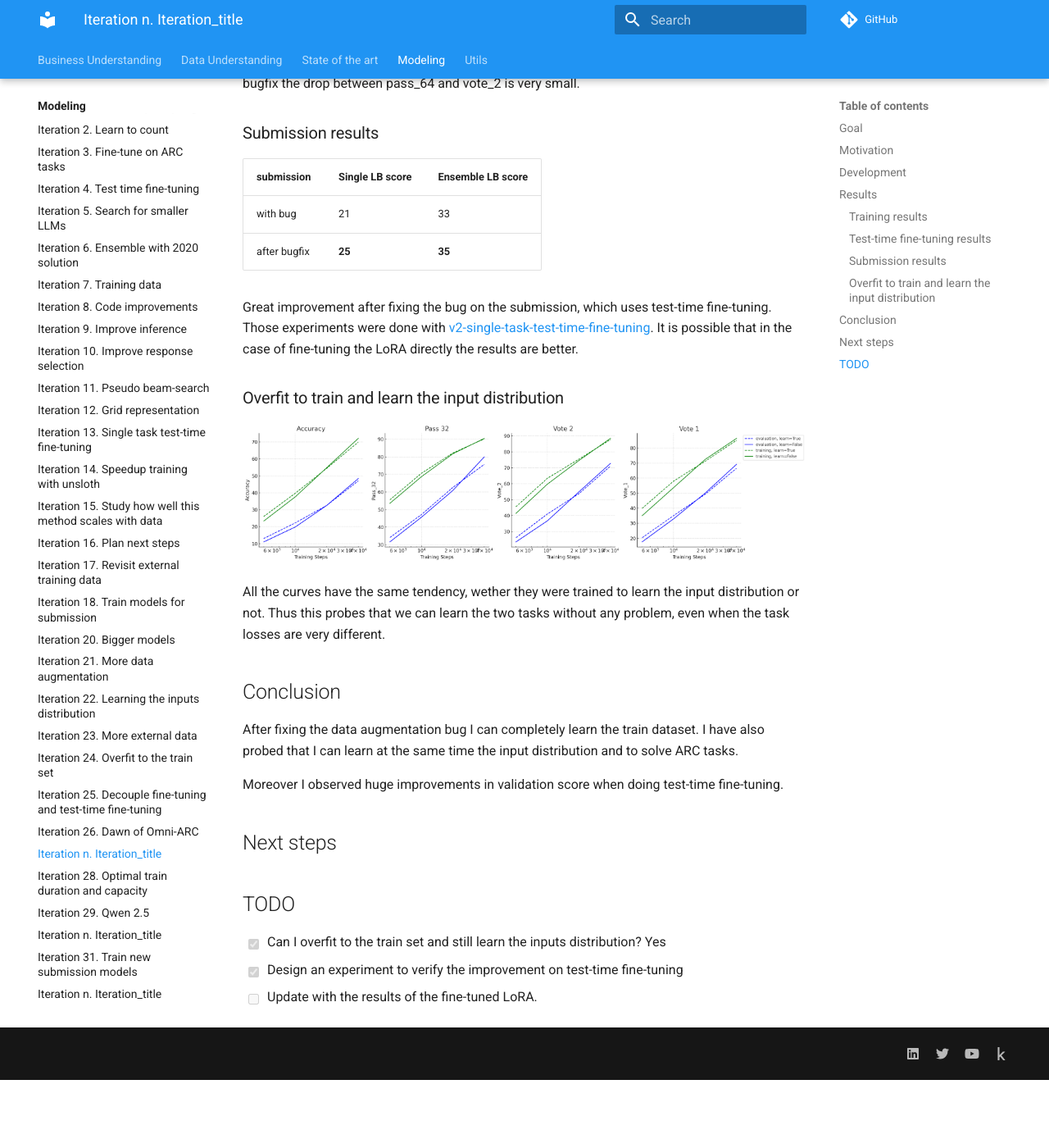
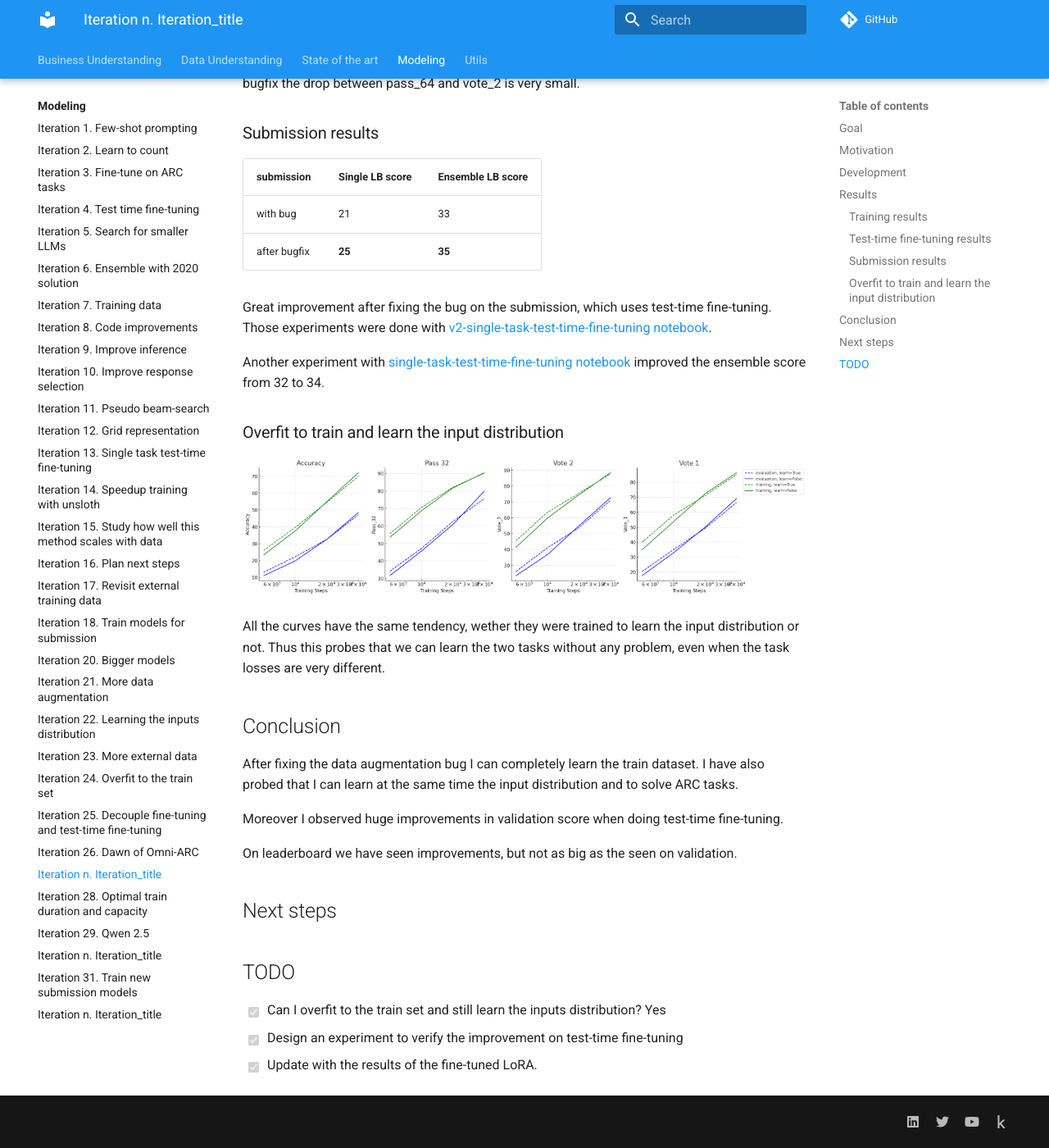
Before and after one commit to zhengjunyao-work/arc24, an MkDocs documentation site: the page built from docs/modeling/Iteration_27_fix_data_augmentation_bug.md, in a window 1280 px wide and 1400 px high, scrolled down 1503 px. Shown: the whole window at 82% size. Built offline with MkDocs 1.6.1 and Material for MkDocs 9.7.7, drawn with Linux system fonts in a browser that asks for light colours; comment, search, counter and statistics services are not loaded; before the commit the page ends 2820 px from its top, so only the background shows below that.

Commit message:
closing iteration 27

```diff
--- a/docs/modeling/Iteration_27_fix_data_augmentation_bug.md
+++ b/docs/modeling/Iteration_27_fix_data_augmentation_bug.md
@@ -51,8 +51,10 @@
 | after bugfix | **25**          | **35**            |
 
 Great improvement after fixing the bug on the submission, which uses test-time fine-tuning.
-Those experiments were done with [v2-single-task-test-time-fine-tuning](https://www.kaggle.com/code/ironbar/v2-single-task-test-time-fine-tuning-for-arc24?scriptVersionId=197730835).
-It is possible that in the case of fine-tuning the LoRA directly the results are better.
+Those experiments were done with [v2-single-task-test-time-fine-tuning notebook](https://www.kaggle.com/code/ironbar/v2-single-task-test-time-fine-tuning-for-arc24?scriptVersionId=197730835).
+
+Another experiment with [single-task-test-time-fine-tuning notebook](https://www.kaggle.com/code/ironbar/single-task-test-time-fine-tuning-for-arc24?scriptVersionId=198170314) improved the ensemble score
+from 32 to 34.
 
 ### Overfit to train and learn the input distribution
 
@@ -68,10 +70,12 @@
 
 Moreover I observed huge improvements in validation score when doing test-time fine-tuning.
 
+On leaderboard we have seen improvements, but not as big as the seen on validation.
+
 ## Next steps
 
 ## TODO
 
 - [x] Can I overfit to the train set and still learn the inputs distribution? Yes
 - [x] Design an experiment to verify the improvement on test-time fine-tuning
-- [ ] Update with the results of the fine-tuned LoRA.
+- [x] Update with the results of the fine-tuned LoRA.
```
